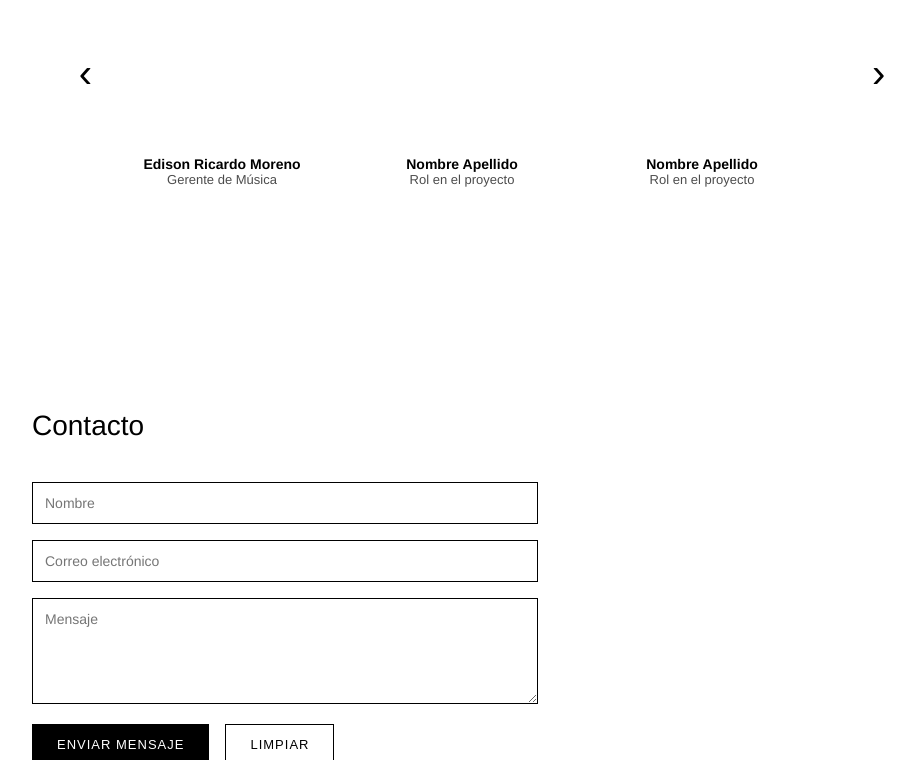
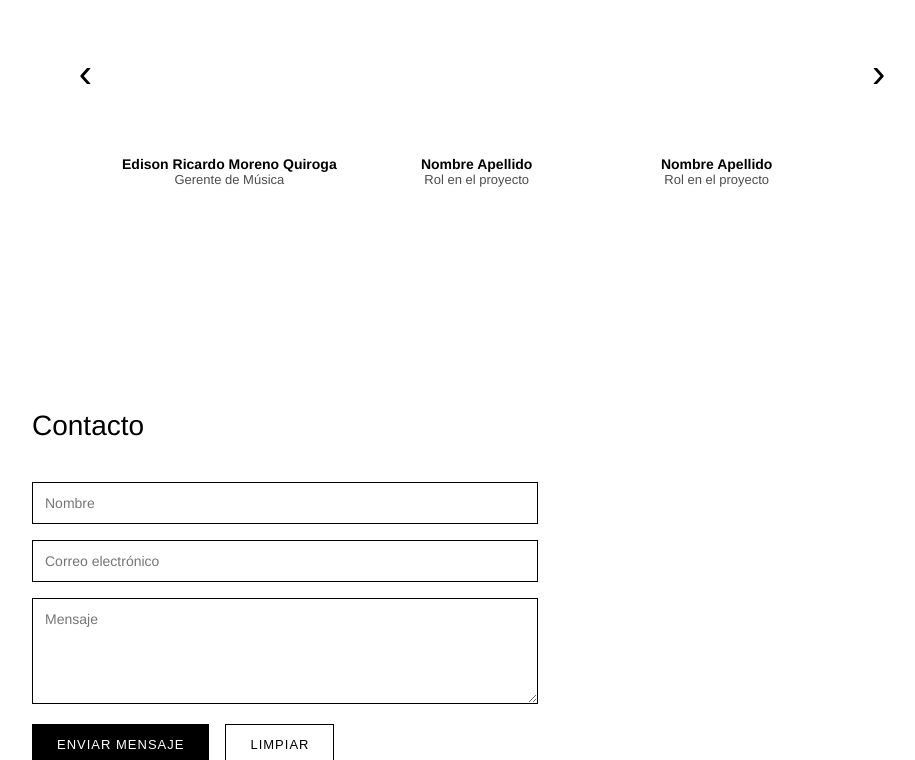
Before and after one commit to leonardo-forero/archivomusical, a plain HTML site: page index.html in a window 1280 px wide. Shown: the part 2338-3098 px from the top of the page, without its empty margins (158-1073 px from the left). Drawn offline with Linux system fonts and the light colour scheme.

Commit message:
Update index.html

```diff
--- a/index.html
+++ b/index.html
@@ -71,7 +71,7 @@
         <div class="team-photo">
           <img src="persona1.jpg" alt="Nombre persona">
         </div>
-        <div class="team-name">Edison Ricardo Moreno</div>
+        <div class="team-name">Edison Ricardo Moreno Quiroga</div>
         <div class="team-role">Gerente de Música</div>
       </div>
 
```
